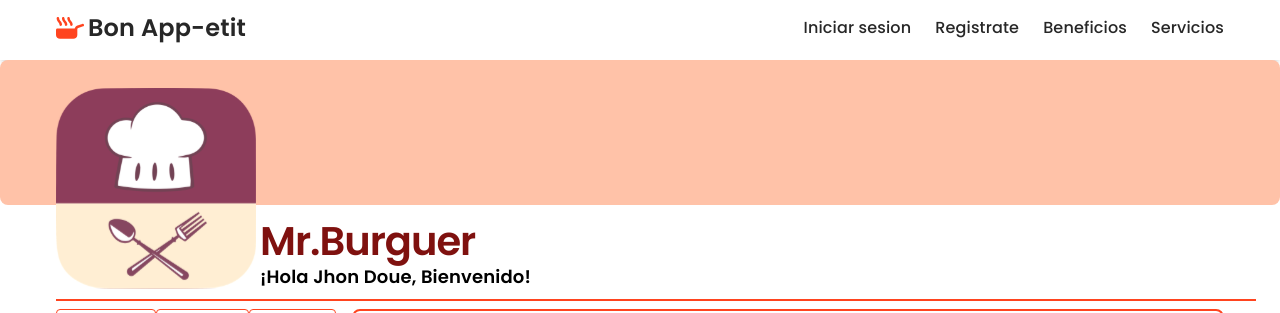
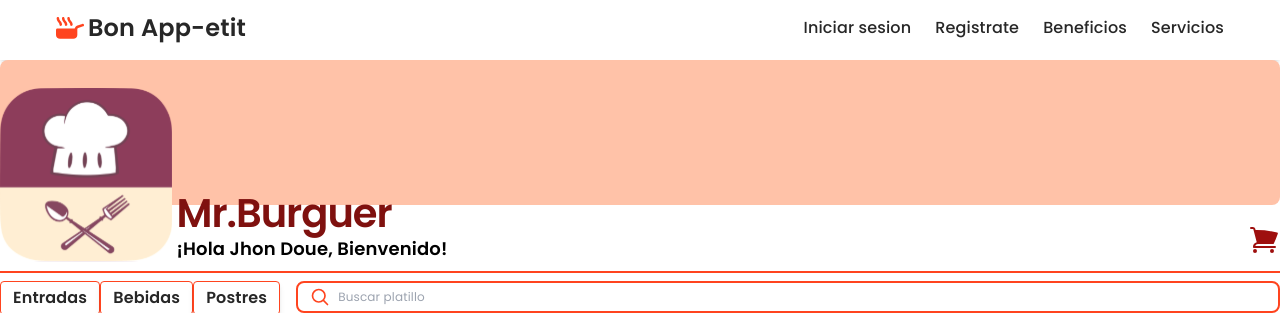
Before and after one commit to BonApp-etit/front, a Next.js app: page /customer_menu in a window 1280 px wide. Shown: the top 313 px of the page. Built offline with nearby package versions, Linux system fonts and the light colour scheme.

Commit message:
Change of responsive measures

```diff
--- a/src/components/TemplateMenu.jsx
+++ b/src/components/TemplateMenu.jsx
@@ -1,6 +1,7 @@
 import Image from "next/image";
 import CategoriesButton from "@/components/administration_menu/CategoriesButton";
 import SearchBar from "@/components/administration_menu/SearchBar";
+import Cart from "./common_components/Cart";
 export default function TemplateMenu({
   userName,
   restaurantLogo,
@@ -9,8 +10,8 @@ export default function TemplateMenu({
 }) {
   return (
     <main>
-      <section className="flex h-[60px] w-full justify-center rounded-lg bg-cs200 md:h-[115px] md:px-14 lg:h-[145px]">
-        <div className="min-w-[328px] max-w-[400px] md:min-w-[632px] md:max-w-[700px] lg:max-w-[1200px]">
+      <section className="flex h-[60px] w-full justify-center rounded-lg bg-cs200 md:h-[115px] lg:h-[145px]">
+        <div className="w-full">
           <section>
             <div className="mt-4 flex items-end space-x-1 md:mt-7 lg:mt-7">
               {/* Logo */}
@@ -23,6 +24,8 @@ export default function TemplateMenu({
                   layout="responsive"
                 />
               </div>
+
+              <section className="flex w-full items-end justify-between">
                 <section className="font-semibold">
                   <h1 className="font-poppins text-lg leading-7 tracking-tight text-cs900 md:text-[28px] lg:text-[40px]">
                     {restauranName}
@@ -31,10 +34,12 @@ export default function TemplateMenu({
                     {` ¡Hola ${userName}, Bienvenido!`}
                   </h5>
                 </section>
+                <Cart />
+              </section>
             </div>
 
             {/* Línea divisoria */}
-            <div className="my-2 border border-cs500 md:w-[632px] lg:w-[1200px]"></div>
+            <div className="my-2 w-full border border-cs500"></div>
           </section>
           <div className="mb-1 lg:mb-3">
             <div className="md:flex md:flex-row-reverse md:gap-4">
```
Lines whose indentation alone changed are shown as unchanged.
